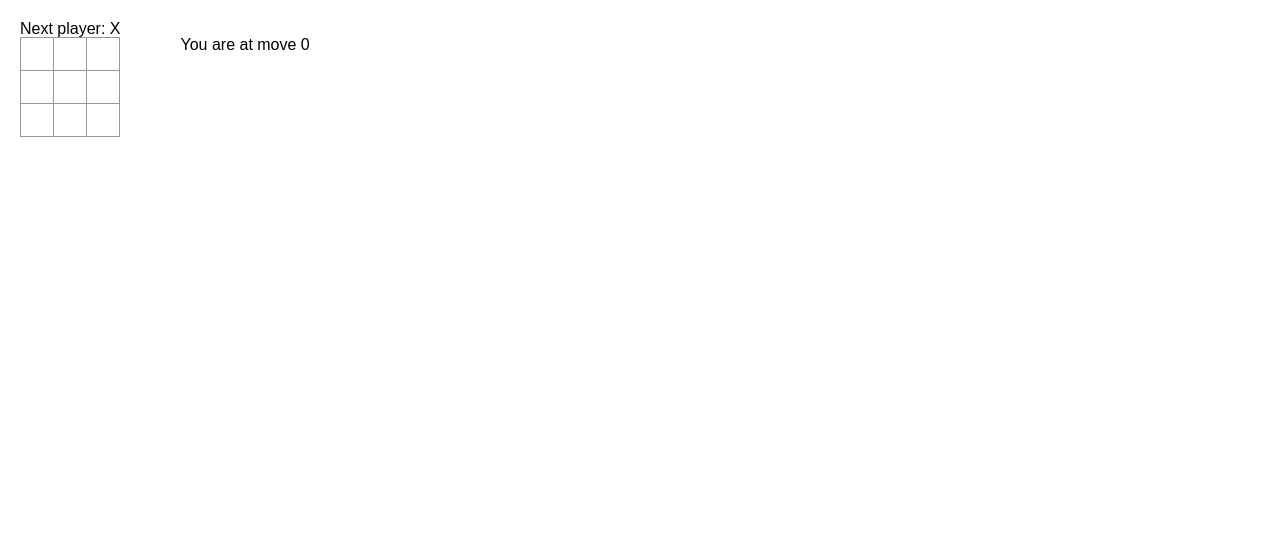
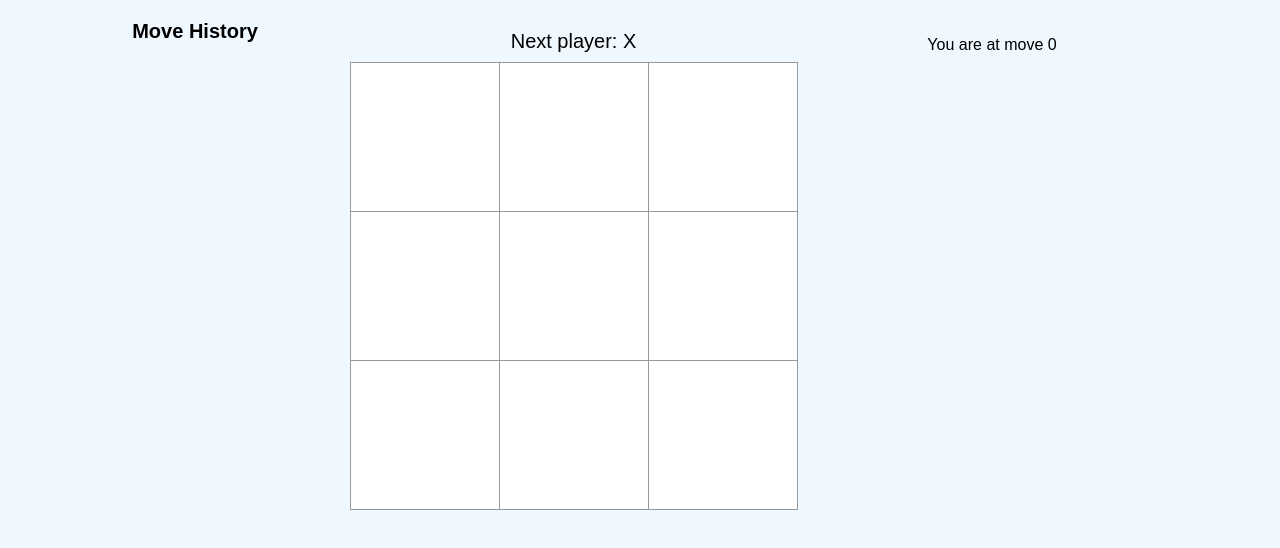
Before and after one commit to alaws-scottlogic/tic-tac-toe, a React (Create React App) app in the folder src/: page / in a window 1280 px wide. Shown: the top 548 px of the page. Built offline with nearby package versions, Linux system fonts and the light colour scheme.

Commit message:
added game history and styling

```diff
--- a/package.json
+++ b/package.json
@@ -1,6 +1,7 @@
 {
   "dependencies": {
     "react": "^18.0.0",
+    "react-confetti-explosion": "^2.1.2",
     "react-dom": "^18.0.0",
     "react-scripts": "^5.0.0"
   },
@@ -8,7 +9,7 @@
   "devDependencies": {
     "react-scripts": "1.0.0"
   },
-  "name": "vy6j3f",
+  "name": "tic-tac-toe",
   "description": null,
   "version": "0.0.0",
   "scripts": {
--- a/src/App.js
+++ b/src/App.js
@@ -1,5 +1,6 @@
 import { useState } from 'react';
 import React from 'react';
+import ConfettiExplosion from 'react-confetti-explosion';
 
 function calculateWinner(squares) {
   const lines = [
@@ -32,7 +33,7 @@ function checkDraw(squares){
 
 function setTextColor(letter,status){
   if(status){
-    return "black";
+    return "white";
   }
   if(letter==="X"){
     return "#ffc09f";
@@ -44,7 +45,7 @@ function setTextColor(letter,status){
 
 function setBackgroundColor(status){
   if(status==='win'){
-    return "#adf7b6";
+    return "#3deb94";
   }
   else if (status==='X'){
     return "#ffc09f";
@@ -63,18 +64,20 @@ function Square({ id, letter, onSquareClick, status }) {
   );
 }
 
-function Board({ xIsNext, squares, onPlay,status }) {
+function Board({ xIsNext, squares, onPlay,status}) {
   function handleClick(i) {
     if (calculateWinner(squares) || squares[i]||checkDraw(squares)) {
       return;
     }
+    let player;
     const nextSquares = squares.slice();
     if (xIsNext) {
-      nextSquares[i] = 'X';
+      player='X'
     } else {
-      nextSquares[i] = 'O';
+      player='O';
     }
-    onPlay(nextSquares);
+    nextSquares[i] = player;
+    onPlay(nextSquares,player,i);
   }
   const draw = checkDraw(squares);
   const winner = calculateWinner(squares);
@@ -92,39 +95,45 @@ function Board({ xIsNext, squares, onPlay,status }) {
   else {
     gameStatus = 'Next player: ' + (xIsNext ? 'X' : 'O');
   }
+  const rowCount = 3, colCount = 3;
   return (
     <div>
-      <div className="gameStatus">{gameStatus}</div>
-      <div className="board-row">
-        <Square id={'square0'} letter={squares[0]} onSquareClick={() => handleClick(0)} status={status[0]}/>
-        <Square id={'square1'} letter={squares[1]} onSquareClick={() => handleClick(1)} status={status[1]}/>
-        <Square id={'square2'} letter={squares[2]} onSquareClick={() => handleClick(2)} status={status[2]}/>
+      <div className="game-status">{gameStatus}</div>
+      {winner && <ConfettiExplosion />}
+      <div>
+        {[...new Array(rowCount)].map((x, rowIndex) => {
+          return (
+            <div className="board-row" key={rowIndex}>
+              {[...new Array(colCount)].map((y, colIndex) => {
+                  const position = rowIndex * colCount + colIndex
+                  return <Square id={'square'+{position}} letter={squares[position]} onSquareClick={() => handleClick(position)} status={status[position]} />
+                }
+              )}
+            </div>
+          )
+        })
+      }
       </div>
-      <div className="board-row">
-        <Square id={'square3'} letter={squares[3]} onSquareClick={() => handleClick(3)} status={status[3]}/>
-        <Square id={'square4'} letter={squares[4]} onSquareClick={() => handleClick(4)} status={status[4]}/>
-        <Square id={'square5'} letter={squares[5]} onSquareClick={() => handleClick(5)} status={status[5]}/>
-      </div>
-      <div className="board-row">
-        <Square id={'square6'} letter={squares[6]} onSquareClick={() => handleClick(6)} status={status[6]}/>
-        <Square id={'square7'} letter={squares[7]} onSquareClick={() => handleClick(7)} status={status[7]}/>
-        <Square id={'square8'} letter={squares[8]} onSquareClick={() => handleClick(8)} status={status[8]}/>
-      </div>
-    </div>
+  </div>
   );
 }
 
 export default function Game() {
   const status = Array(9).fill(null);
   const [history, setHistory] = useState([Array(9).fill(null)]);
-  const [currentMove,setCurrentMove] = useState(0)
+  const [moveHistory, setMoveHistory] = useState([Array(9).fill(null)]);
+  const [currentMove,setCurrentMove] = useState(0);
   const currentSquares = history[currentMove];
   const xIsNext = currentMove % 2 === 0;
-  function handlePlay(nextSquares) {
+  function handlePlay(nextSquares,player,location) {
     const nextHistory = [...history.slice(0, currentMove + 1), nextSquares];
     setHistory(nextHistory);
+    const nextMoveHistory = moveHistory.slice(0, currentMove + 1);
+    nextMoveHistory.push([player,location+1]);
+    setMoveHistory(nextMoveHistory);
     setCurrentMove(nextHistory.length - 1);
   }
+
   function jumpTo(nextMove){
     setCurrentMove(nextMove);
   }
@@ -142,19 +151,32 @@ export default function Game() {
     }
     return(
       <li key={move}>
-        <button onClick={() => jumpTo(move)}>{description}</button>
+        <button className="selectMove" onClick={() => jumpTo(move)}>{description}</button>
       </li>
     );
   });
+  const moveLocations = moveHistory.map((move, count)=>{
+    var description = "Player "+move[0]+" placed a tile in square "+move[1];
+    if(move[0]){
+      return(
+      <li key={move}>{description}</li>
+    );
+    }
 
+  });
   return (
     <div className="game">
+      <div className="game-info">
+        <h2>Move History</h2>
+        <ol>{moveLocations}</ol>
+      </div>
       <div className="game-board">
-        <Board xIsNext={xIsNext} squares={currentSquares} onPlay={handlePlay} status={status} />
+        <Board xIsNext={xIsNext} squares={currentSquares} onPlay={handlePlay} status={status}/>
       </div>
       <div className="game-info">
         <ol>{moves}</ol>
       </div>
+
     </div>
   );
 }
--- a/src/styles.css
+++ b/src/styles.css
@@ -6,8 +6,15 @@ body {
   font-family: sans-serif;
   margin: 20px;
   padding: 0;
+  background-color: aliceblue;
+
 }
-
+#root{
+  background-color: aliceblue;
+}
+ol{
+  list-style-type: none;
+}
 h1 {
   margin-top: 0;
   font-size: 22px;
@@ -60,15 +67,16 @@ body {
   background: #fff;
   border: 1px solid #999;
   float: left;
-  font-size: 24px;
+  font-size: 140px;
   font-weight: bold;
   line-height: 34px;
-  height: 34px;
+  height: 150px;
+  margin: auto;
   margin-right: -1px;
   margin-top: -1px;
   padding: 0;
   text-align: center;
-  width: 34px;
+  width: 150px;
 }
 
 .board-row:after {
@@ -77,14 +85,45 @@ body {
   display: table;
 }
 
-.status {
+.gameStatus {
   margin-bottom: 10px;
+}
+.selectMove{
+  background:#79addc;
+  color:white;
+  width: 90%;
+  font-size: 20px;
+  margin: 15px;
+  border-radius: 30px;
+  border: none;
+  padding: 10px;
+}
+.selectMove:hover{
+  background:#ffc09f;
+  color:white;
+}
+.nextMove{
+  position: relative;
+  left: 30px;
+  bottom: 50%;
 }
 .game {
   display: flex;
   flex-direction: row;
+  margin: auto;
+  text-align: center;
+}
+.game_board {
+  margin: auto;
+  width: 50%;
+
+}
+.game-status{
+  font-size:20px;
+  padding: 10px;
 }
 
 .game-info {
   margin-left: 20px;
+  width: 25%;
 }
```
Also changed, not shown: 1 other file (tests, documents, lock files or other folders).
